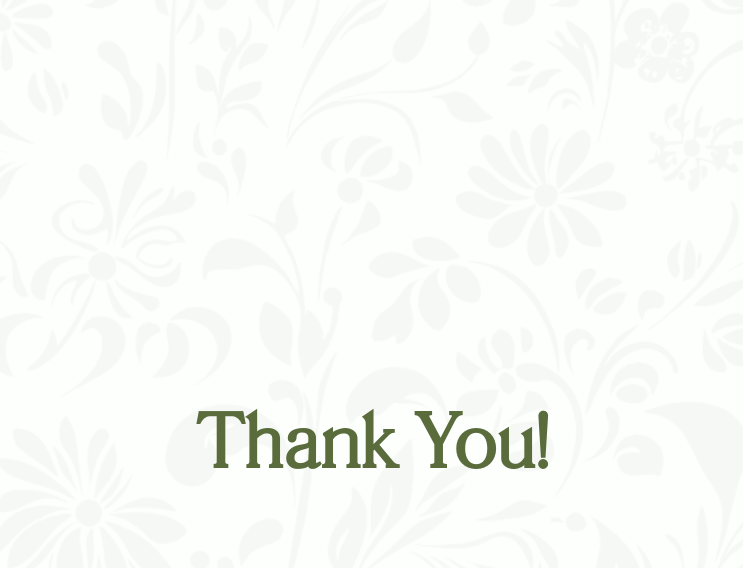
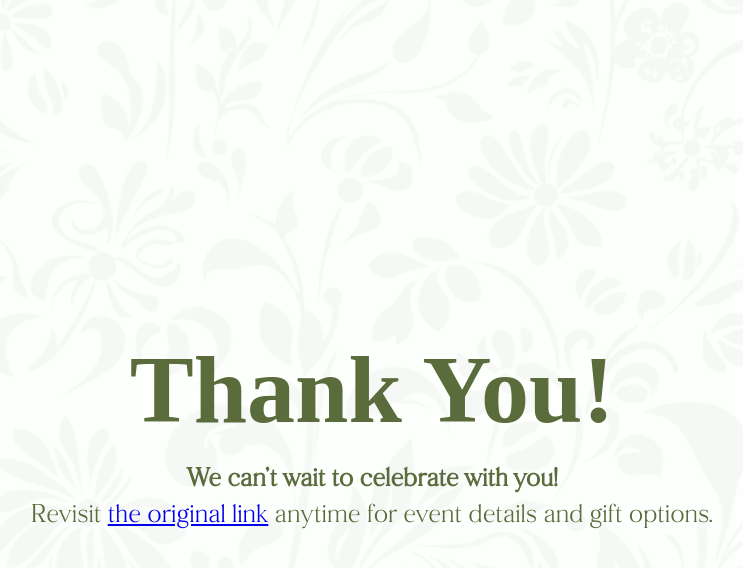
Before and after one commit to TaricoHenry/2026-tevin-and-natallia, a Jekyll site: the page built from thank-you.html, in a window 1280 px wide. Shown: the top 568 px of the page, without its empty margins (268-1011 px from the left). Built offline with Jekyll 4.4.1, drawn with Linux system fonts in a browser that asks for light colours; some web fonts are replaced.

Commit message:
Update 404.html and thank-you pages

```diff
--- a/404.html
+++ b/404.html
@@ -4,7 +4,7 @@ layout: auxillary
 ---
 
 <div class="aux">
-  <h1>404</h1>
+  <h2>404</h2>
   <p><strong>Page not found :(</strong></p>
   <p>The requested page could not be found.</p>
 </div>
--- a/_sass/aux.scss
+++ b/_sass/aux.scss
@@ -4,9 +4,38 @@
     align-items: center;
     justify-content: center;
     flex-direction: column;
+    .content {
+    display: flex;
+    align-items: center;
+    justify-content: center;
+    flex-direction: column;
+    height: 100%;
+    }
     h1 {
-      font-size: 6em;
+      font-family: $tertiaryFont;
+      font-size: 8em;
+      line-height: 1em;
       margin: 0;
       text-align: center;
     }
+    h2 {
+      font-size: 6em;
+      font-family: $primaryFont;
+      margin: 0;
+      padding: 0;
+    }
+    p {
+      font-family: $primaryFont;
+      text-align: center;
+      font-size: 2em;
+      line-height: 1.5em;
+    }
+    @media (max-width: 800px) {
+      h1 {
+        font-size: 5em;
+      }
+      p {
+        font-size: 1em;
+      }
+    }
   }
--- a/thank-you.html
+++ b/thank-you.html
@@ -4,5 +4,8 @@ title: Thank You!
 ---
 
 <div class="aux">
-    <h1>Thank You!</h1>
+    <div class="content">
+        <h1>Thank You!</h1>
+        <p><b>We can’t wait to celebrate with you!</b><br>Revisit <a href="/">the original link</a> anytime for event details and gift options.</p>
+    </div>
 </div>
```
